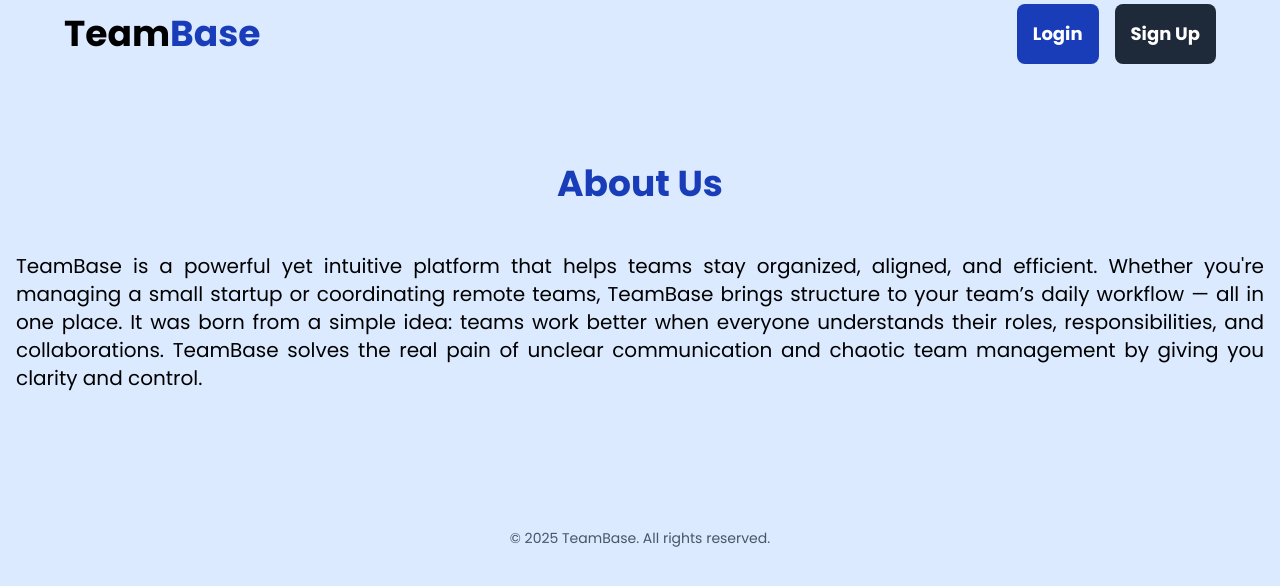
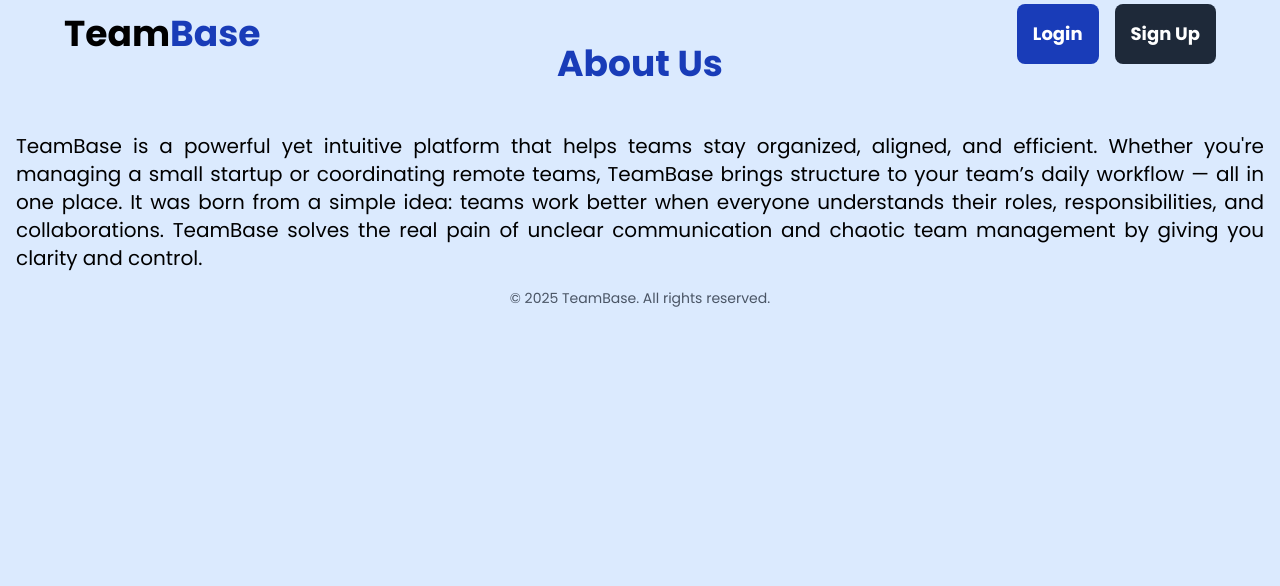
Before and after one commit to Izzeddin-Samara/TeamBase, a React (Vite) app in the folder Client/: page /about in a window 1280 px wide. Shown: the top 586 px of the page. Built offline with nearby package versions, Linux system fonts and the light colour scheme.

Commit message:
Remove div from aboutus.tsx

```diff
--- a/Client/src/components/about/Aboutus.tsx
+++ b/Client/src/components/about/Aboutus.tsx
@@ -1,7 +1,6 @@
 export default function Aboutus() {
   return (
     <>
-      <div className="max-w-7xl mx-auto py-30 ">
         <section>
           <h1 className="text-center text-3xl md:text-4xl text-blue-800 font-bold">
             About Us
@@ -17,7 +16,6 @@ export default function Aboutus() {
             giving you clarity and control.
           </p>
         </section>
-      </div>
     </>
   );
 }
```
